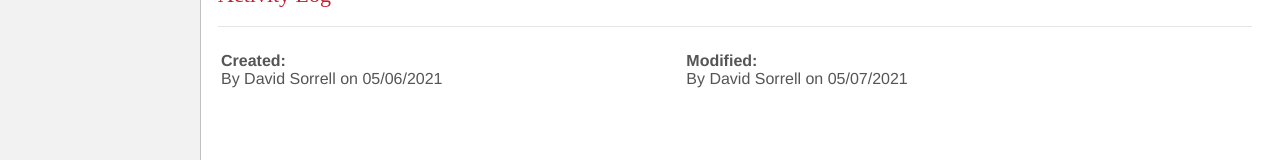
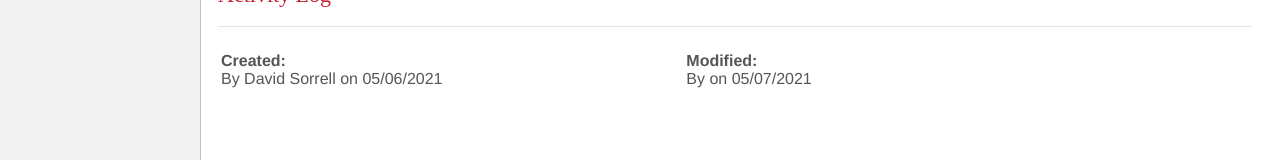
Before and after one commit to dsoreal/iaappsclone, a Vue app: page /corp_assoc_announcement/details/1 in a window 1280 px wide. Shown: the part 575-735 px from the top of the page. Built offline with nearby package versions, Linux system fonts and the light colour scheme; data requests are answered from the project's data file.

Commit message:
vuex working properly/login working properly

```diff
--- a/src/views/add.vue
+++ b/src/views/add.vue
@@ -68,7 +68,7 @@ export default {
       item: '',
       type: '',
       description: '',
-      associate: 'David Sorrell',
+      associate: '',
       date: moment(new Date()).format('MM/DD/YYYY')
     }
   },
@@ -78,7 +78,7 @@ handleSubmit() {
         item: this.item,
         type: this.type,
         description: this.description,
-        associate: this.associate,
+        associate: this.$store.state.displayName,
         date: this.date
       }
       fetch('http://localhost:3000/posts', {
--- a/src/views/detailspage.vue
+++ b/src/views/detailspage.vue
@@ -60,7 +60,7 @@
                 <div class="edited" v-if="post.modifiedDate">
                   <label for="">Modified:</label>
                   <br>
-                  <span>By {{ post.associate }} on {{ post.modifiedDate }}</span>
+                  <span>By {{ post.editAssociate }} on {{ post.modifiedDate }}</span>
                 </div>
               </div>
           </div>
--- a/src/views/edit.vue
+++ b/src/views/edit.vue
@@ -69,7 +69,7 @@ export default {
       item: '',
       type: '',
       description: '',
-      associate: 'David Sorrell',
+      associate: '',
       modifiedDate: moment(new Date()).format('MM/DD/YYYY'),
       uri: 'http://localhost:3000/posts/' + this.id
     }
@@ -86,7 +86,7 @@ export default {
           fetch(this.uri, {
               method: 'PATCH',
               headers: {'Content-Type':'application/json'},
-              body: JSON.stringify({item: this.item, type: this.type, description: this.description, editAssociate: this.associate, modifiedDate: this.modifiedDate})
+              body: JSON.stringify({item: this.item, type: this.type, description: this.description, editAssociate: this.$store.state.displayName, modifiedDate: this.modifiedDate})
           }).then(() => {
               this.$router.push('/corp_assoc_announcement/details/' + this.id)
           }).catch(err => console.log(err))
```
Also changed, not shown: src/views/appshome.vue (line endings or trailing spaces), src/views/list.vue (line endings or trailing spaces), src/views/loginpage.vue (line endings or trailing spaces).
